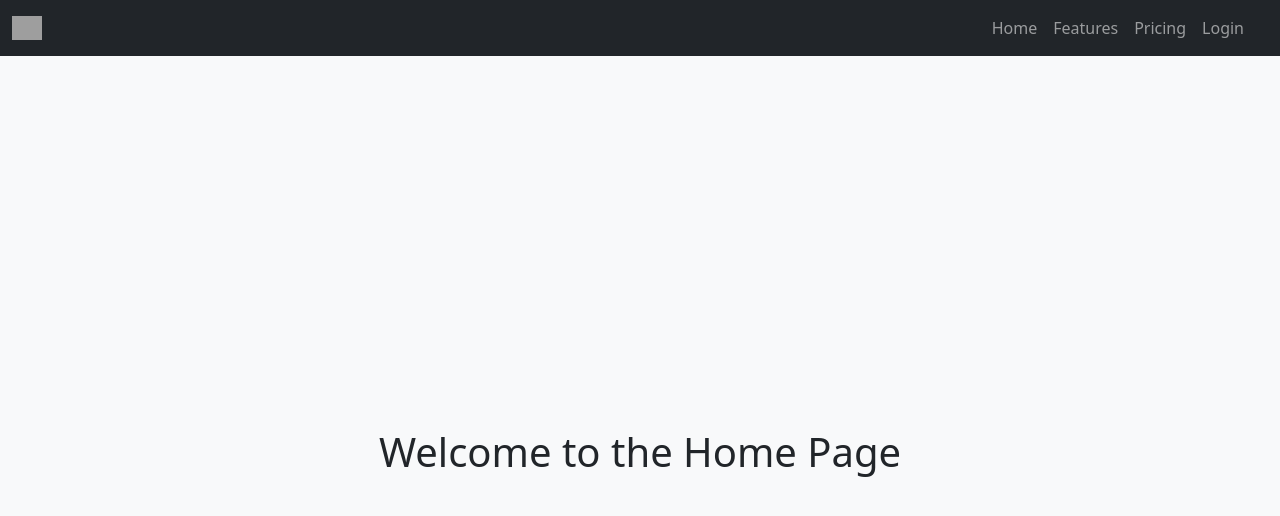
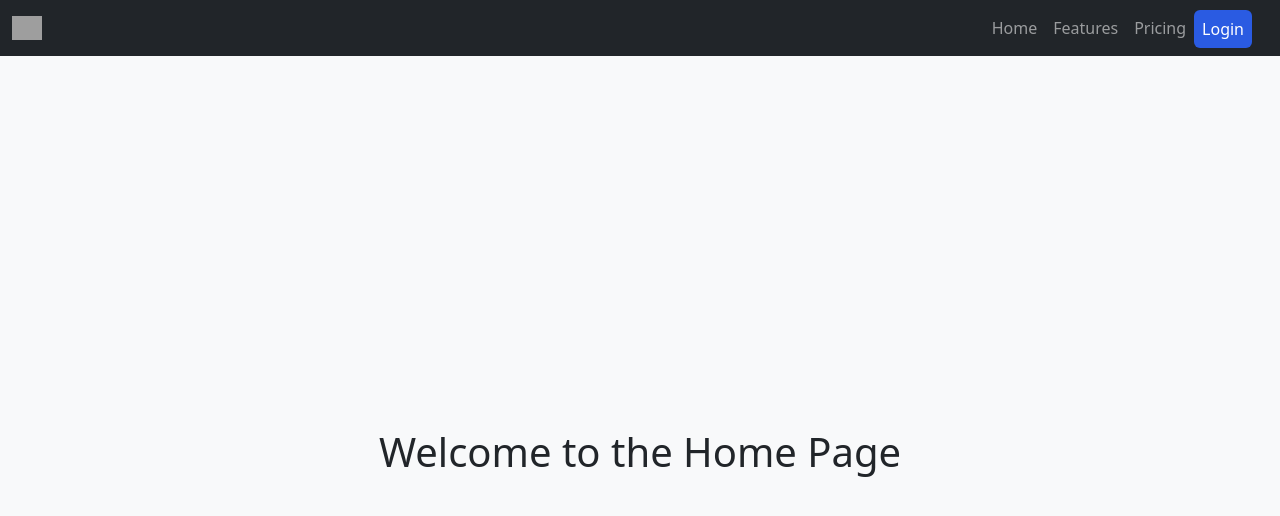
Before and after one commit to Sainhasan/Sistem_coba, a React (Vite) app: page / in a window 1280 px wide. Shown: the top 516 px of the page. Built offline with nearby package versions, Linux system fonts and the light colour scheme; no server answers; grey boxes are pictures that could not be loaded.

Commit message:
Style: Update login button appearance and add CSS class for styling

```diff
--- a/src/components/Navbar.jsx
+++ b/src/components/Navbar.jsx
@@ -71,7 +71,7 @@ export default function Navbar() {
                     )}
                   </div>
                 ) : (
-                  <Link to="/login" className="btn btn-primary btn-sm nav-link">
+                  <Link to="/login" className="nav-link lgnbtn rounded">
                     Login
                   </Link>
                 )}
--- a/src/index.css
+++ b/src/index.css
@@ -7,6 +7,13 @@
 html{
   scroll-behavior: smooth;
   scrollbar-width: none;
+}
+
+.lgnbtn{
+  background-color: rgb(42, 91, 226);
+  color: white;
+  padding: 12%;
+  margin-top: 3%;
 }
 
 .fade-in {
```
